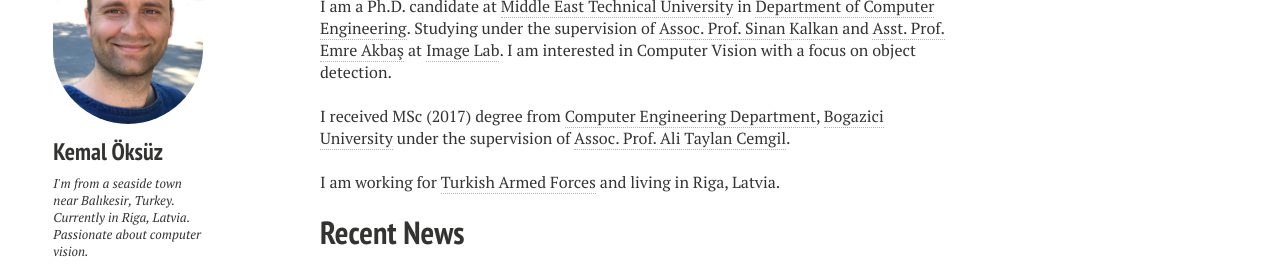
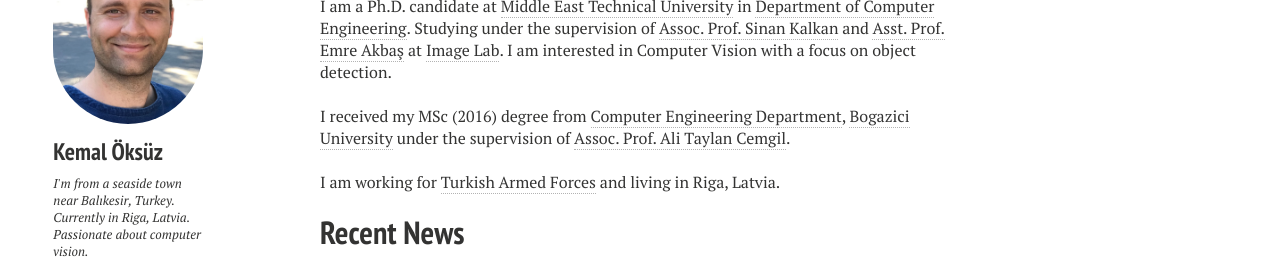
Before and after one commit to kemaloksuz/kemaloksuz.github.io, a Jekyll site: the page built from index.md, in a window 1280 px wide. Shown: the part 797-1071 px from the top of the page. Built offline with Jekyll 4.4.1, drawn with Linux system fonts in a browser that asks for light colours; nearby versions of some CDN libraries; comment, search, counter and statistics services are not loaded.

Commit message:
Update index.md

```diff
--- a/index.md
+++ b/index.md
@@ -10,7 +10,7 @@ image:
 I am a Ph.D. candidate at <a href="https://www.metu.edu.tr" target="_blank">Middle East Technical University</a> in <a href="https://ceng.metu.edu.tr" target="_blank">Department of Computer Engineering</a>. Studying under the supervision of <a href="http://www.kovan.ceng.metu.edu.tr/~sinan/" target="_blank">Assoc. Prof. Sinan Kalkan</a> and <a href="http://user.ceng.metu.edu.tr/~emre/" target="_blank">Asst. Prof. Emre Akbaş</a> at <a href="https://image.ceng.metu.edu.tr" target="_blank">Image Lab</a>. I am interested in Computer Vision with a focus on object detection.
 
 <br />
-I received MSc (2017) degree from <a href="https://www.cmpe.boun.edu.tr" target="_blank">Computer Engineering Department</a>, <a href="http://www.boun.edu.tr/en-US/Index" target="_blank">Bogazici University</a> under the supervision of <a href="https://www.cmpe.boun.edu.tr/~cemgil/" target="_blank">Assoc. Prof. Ali Taylan Cemgil</a>.
+I received my MSc (2016) degree from <a href="https://www.cmpe.boun.edu.tr" target="_blank">Computer Engineering Department</a>, <a href="http://www.boun.edu.tr/en-US/Index" target="_blank">Bogazici University</a> under the supervision of <a href="https://www.cmpe.boun.edu.tr/~cemgil/" target="_blank">Assoc. Prof. Ali Taylan Cemgil</a>.
 
 <br />
 I am working for <a href="https://www.tsk.tr/HomeEng" target="_blank">Turkish Armed Forces</a> and living in Riga, Latvia.
```
